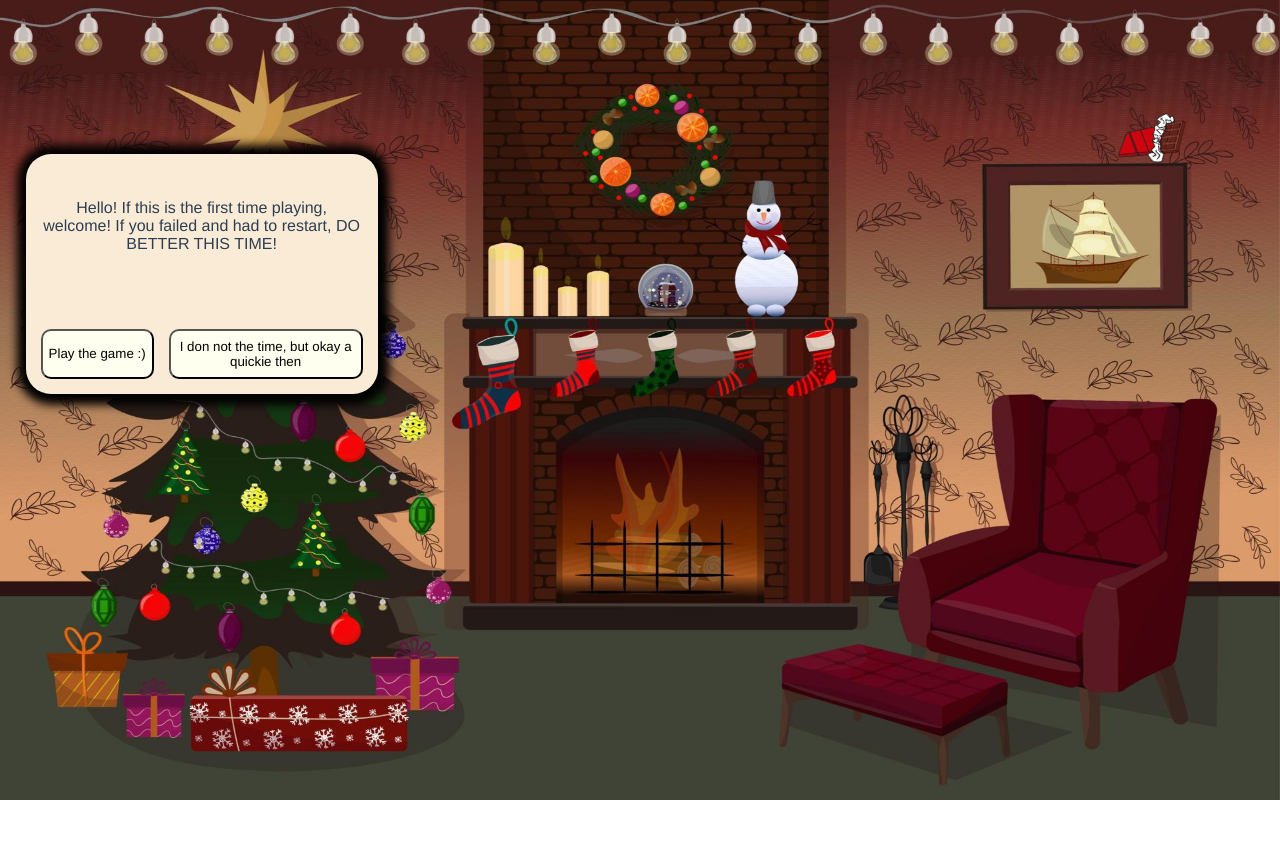
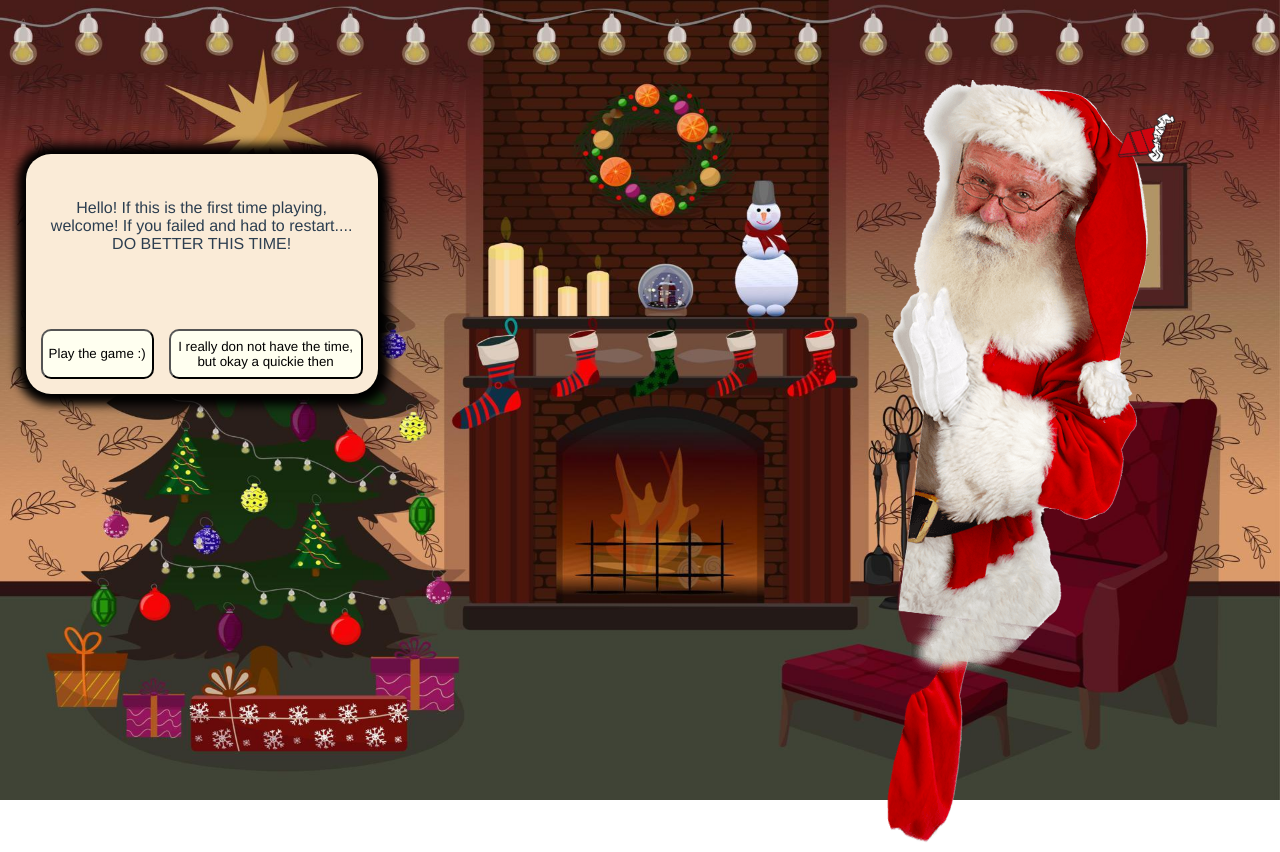
Before and after one commit to FredrikOlssons/Textbased-game, a website built with Vite: page index.html in a window 1280 px wide. Built offline with nearby package versions, Linux system fonts and the light colour scheme; files whose address does not match are found by name.

Commit message:
commit effects

```diff
--- a/package.json
+++ b/package.json
@@ -10,5 +10,8 @@
   "devDependencies": {
     "typescript": "^4.5.4",
     "vite": "^2.9.7"
+  },
+  "dependencies": {
+    "@types/play-sound": "^1.1.0"
   }
 }
--- a/src/gameData.ts
+++ b/src/gameData.ts
@@ -3,10 +3,11 @@ import { Progress } from "./interfaces"
 export let progress: Progress[] = [
     {
         id: 0,
-        question: 'Hello! If this is the first time playing, welcome! If you failed and had to restart, DO BETTER THIS TIME!',
+        img: {url: "./src/assets/santa-left.png", class: "hiddenSanta"},
+        question: 'Hello! If this is the first time playing, welcome! If you failed and had to restart.... DO BETTER THIS TIME!',
         choises: {
             leftbutton: { answer: "Play the game :)", nextQuestion: 1},
-            rightbutton: { answer: "I don not the time, but okay a quickie then", nextQuestion: 1}
+            rightbutton: { answer: "I really don not have the time, but okay a quickie then", nextQuestion: 1}
         }
     },
     {
@@ -14,17 +15,35 @@ export let progress: Progress[] = [
         img: {url: "./src/assets/santa-left.png", class: "santa1"},
         question: 'Santa is in the mood for some sweets, do you want him to try and steal Mrs. Santas hidden chocolatebar?',
         choises: {
-            leftbutton: { answer: "No, she will kill him", nextQuestion: 0},
+            leftbutton: { answer: "No, she will kill him", nextQuestion: 8},
             rightbutton: { answer: "Hell yeah, it is just laying there anyway", nextQuestion: 2}
+        }
+    },
+    {
+        id: 8,
+        img: {url: "./src/assets/santa-left.png", class: "santa1"},
+        question: 'Are you really that chicken? Come on live a little!',
+        choises: {
+            leftbutton: { answer: "No, I want my mommy", nextQuestion: 0},
+            rightbutton: { answer: "Alright, lets kick som candy ass", nextQuestion: 2}
         }
     },
     {
         id: 2,
         img: {url: "./src/assets/santa-left.png", class: "santa"},
-        question: 'He reaches the second step of the ladder and is exhausted, what should he do now?',
+        question: 'Santa reaches the second step of the ladder and is exhausted, what should he do now?',
         choises: {
-            leftbutton: { answer: "Drink a Nocco and keep climbing, you can almost taste the sweetness", nextQuestion: 3},
-            rightbutton: { answer: "Rest for a bit, then give it your all clear the next step", nextQuestion: 3}
+            leftbutton: { answer: "Drink a Nocco and keep climbing, you can almost taste the sweetness", nextQuestion: 9},
+            rightbutton: { answer: "Rest for a bit, then give it your all to clear the next step", nextQuestion: 3}
+        }
+    },
+    {
+        id: 9,
+        img: {url: "./src/assets/santa-left.png", class: "santa"},
+        question: 'That Nocco sure did the thing, filled with caffiene and vitamins an shit. Give him another one?',
+        choises: {
+            leftbutton: { answer: "Yes, but hold on to it until he reaches the chocolatebar", nextQuestion: 3},
+            rightbutton: { answer: "No, one more and even Rudolf will be jealous", nextQuestion: 3}
         }
     },
     {
@@ -42,13 +61,22 @@ export let progress: Progress[] = [
         question: 'Santa slips on the top step, what do you say to help him!',
         choises: {
             leftbutton: { answer: 'Call for help', nextQuestion: 7},
-            rightbutton: { answer: '42, the answer to everything', nextQuestion: 5}
+            rightbutton: { answer: 'Clumsy bastard, solve it yourself', nextQuestion: 10}
+        }
+    },
+    {
+        id: 10,
+        img: {url: "./src/assets/santa-left.png", class: "santa3"},
+        question: 'From the beginning this was supposed to be a mathgame. Solve this within 10 seconds to advance! What is 28 476 / 678!',
+        choises: {
+            leftbutton: { answer: 'Wait a minute, I ve got this... eeehh green!', nextQuestion: 5},
+            rightbutton: { answer: '42, the answer to everything!', nextQuestion: 5}
         }
     },
     {
         id: 5,
         img: {url: "./src/assets/santa-left.png", class: "santa4"},
-        question: 'Santa can now reach the chocolatebar, should he grab it?',
+        question: 'Close enough! Santa can now reach the chocolatebar, should he grab it?',
         choises: {
             leftbutton: { answer: 'No, I have changed my mind', nextQuestion: 3},
             rightbutton: { answer: 'YES! Gimme the f-ing candy', nextQuestion: 6}
@@ -69,10 +97,20 @@ export let progress: Progress[] = [
         img: {url: "./src/assets/santa-left.png", class: "santa6"},
         img2: {url: "./src/assets/471-4717969_mrs-claus-santa-claus.png", class: "mrssantaHidden"},
         img3: {url: "./src/assets/Fortnite-Pump-Transparent.png", class: "shotgun"},
+        soundeffect: {url: "./src/assets/Beefy-12-Gauge-Pump-Action-Shotgun-Close-Gunshot-A-www.fesliyanstudios.com-www.fesliyanstudios.com.mp3"},
         question: 'Are you happy with yourself! You bastard, think about the children and restart the game?',
         choises: {
-            leftbutton: { answer: 'Yes', nextQuestion: 0},
-            rightbutton: { answer: 'Yes', nextQuestion: 0}
+            leftbutton: { answer: 'Yes', nextQuestion: 11},
+            rightbutton: { answer: 'Yes, I am addicted to this game now', nextQuestion: 11}
+        }
+    },
+    {
+        id: 11,
+        img: {url: "./src/assets/santa-left.png", class: "santa6"},
+        question: 'You suck at this',
+        choises: {
+            leftbutton: { answer: '', nextQuestion: 0},
+            rightbutton: { answer: '', nextQuestion: 0}
         }
     },
 
--- a/src/main.ts
+++ b/src/main.ts
@@ -11,10 +11,23 @@ let img = document.querySelector<HTMLImageElement>(".santaHidden")!
 let img2 = document.querySelector<HTMLImageElement>(".mrssantaHidden")!
 let img3 = document.querySelector<HTMLImageElement>(".shotgun")!
 
+/* let soundIcon = document.querySelector<HTMLImageElement>(".soundOff")!
+
+function muteSound() {
+
+} */
+
+function playSound() {
+  let backgroundSound = new Audio("./src/assets/jingle-bells-james-lord-pierpont-christmas-piano-music-12341.mp3")
+ // let startMusic = backgroundSound
+  backgroundSound.play();
+  backgroundSound.volume = 0.2;
+}
 
 
 function onLoad(): void {
   //firstStep()
+
   renderStep()
 }
 
@@ -63,6 +76,8 @@ function gameprogress(this: HTMLElement, event: MouseEvent): void {
     let picture = img
     let imgMrsSanta = img2
     let shotgun = img3
+    let soundeffect = new Audio("./src/assets/Beefy-12-Gauge-Pump-Action-Shotgun-Close-Gunshot-A-www.fesliyanstudios.com-www.fesliyanstudios.com.mp3")
+
 
     text!.innerText = currentGamestep.question
     leftbutton!.innerText = currentGamestep.choises.leftbutton!.answer
@@ -74,16 +89,26 @@ function gameprogress(this: HTMLElement, event: MouseEvent): void {
      picture.classList.add(currentGamestep.img.class)
      picture.style.visibility = "visible"
       picture.append(currentGamestep.img.url)
-      //console.log('hej')
+     // playSound()
+
+     // console.log(soundeffect)
       if (currentGamestep.id == 6 || currentGamestep.id == 7) {
         imgMrsSanta.classList.add(currentGamestep.img2!.class)
         imgMrsSanta!.style.visibility = "visible"
-        imgMrsSanta!.append(currentGamestep.img2!.url)
+        //imgMrsSanta!.append(currentGamestep.img2!.url)
+      }
+    }
 
-        shotgun.classList.add(currentGamestep.img3!.class)
-        shotgun!.style.visibility = "visible"
-        shotgun!.append(currentGamestep.img3!.url)
-      }
+    if (currentGamestep.id == 7 && currentGamestep.soundeffect!.url) {
+      shotgun.classList.add(currentGamestep.img3!.class)
+      shotgun!.style.visibility = "visible"
+      shotgun!.append(currentGamestep.img3!.url)
+      soundeffect.play();
+      soundeffect.volume = 1.0;
+    }
+
+    if (currentGamestep.id == 11) {
+      location.reload()
     }
 
     //img.src = currentGamestep.img?.url
@@ -97,3 +122,60 @@ rightbutton!.addEventListener("click", gameprogress)
 
 
 onLoad()
+
+
+/*
+
+//Anropet till ReactDOM görs en gång i början av koden och "kopplar" react applikationen till DOM:en
+ReactDOM.render(
+  element,
+  document.getElementById('root')
+);
+
+// Ärva från React.Component, Livscykel = render(), returnerar ett element
+class Welcome extends React.Component {
+  render() {
+    return <h1>Hello, {this.props.name}</h1>;
+  }
+}
+
+// rendera en komponent & Props
+function Welcome(props) {
+  return <h1>Hello, {this.props.name}</h1>;
+}
+
+const element = <Welcome name='Sara'/>;
+
+//State and lifcycles
+(Constructor)
+Render
+ComponentDidMount
+ComponentDidUpdate
+ComponentWillUnmount
+//Render anropas alltid före ComponentDidMount och ComponentDidUpdate
+
+class Clock extends ReadableStreamDefaultController.Component {
+  constructor(props) {
+    super(props);
+    this.state = {date: new Date()};
+  }
+
+  componentDidMount() {
+
+
+  }
+
+  componentWillUnmount() {
+
+
+  }
+
+    render() {
+    return (
+    <div>
+    <h1>Hello World!</h1>
+    <h2> It is {this.state.date.toLocaleTimeString()}.</h2>
+    </div>
+    );
+  }
+}  */
```
Also changed, not shown: index.html (+1 -0 lines), src/assets/35758.html (added, +12 -0 lines), src/interfaces.ts (+11 -4 lines), README.md, src/assets/sound-off-music-mute-off-sound-speaker-volume-icon-16.png (added), 3 other files.
